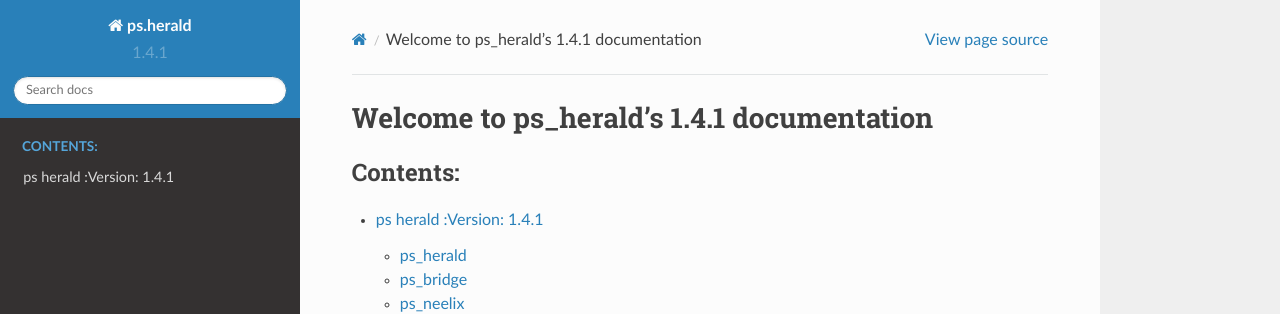
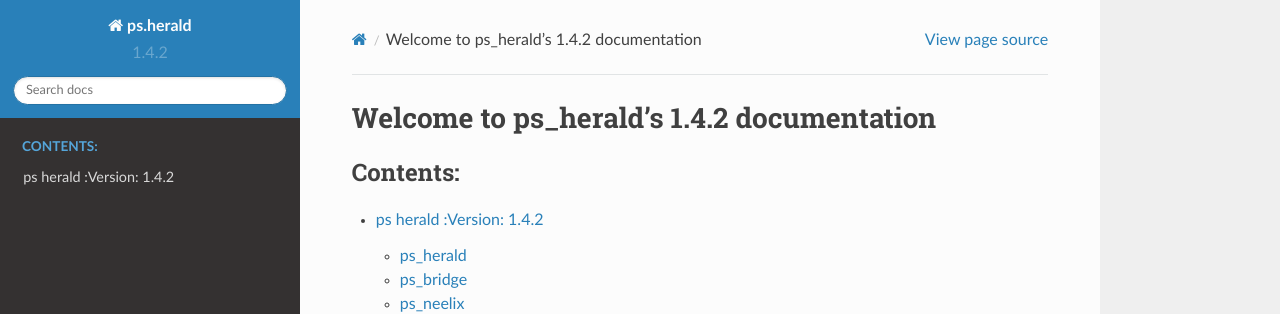
Before and after one commit to thsetz/ps.herald, a Sphinx documentation site: the page built from docs/source/index.rst, in a window 1280 px wide. Shown: the top 314 px of the page. Built offline with Sphinx 7.4.7 and the Read the Docs theme 2.0.0, drawn with Linux system fonts in a browser that asks for light colours; pages that are not in the unit, such as notebooks, are missing from menus.

Commit message:
Bump version: 1.4.1 → 1.4.2

```diff
--- a/docs/source/conf.py
+++ b/docs/source/conf.py
@@ -30,8 +30,8 @@ copyright = '2021, Thomas Setz'
 author = 'Thomas Setz'
 master_doc = 'index'
 
-release = '1.4.1'
-version = '1.4.1'
+release = '1.4.2'
+version = '1.4.2'
 
 
 # -- General configuration ---------------------------------------------------
--- a/setup.cfg
+++ b/setup.cfg
@@ -1,5 +1,5 @@
 [bumpversion]
-current_version = 1.4.1
+current_version = 1.4.2
 commit = True
 tag = True
 
--- a/setup.py
+++ b/setup.py
@@ -2,7 +2,7 @@ from setuptools import setup
 install_requires=["Flask", "click", "flask-sqlalchemy",
                   "graphene","graphene_sqlalchemy", "flask-graphql", "flask-cors",
                   "ps.basic",]
-version='1.4.1'
+version='1.4.2'
 
 setup(
     name="ps.herald",
```
